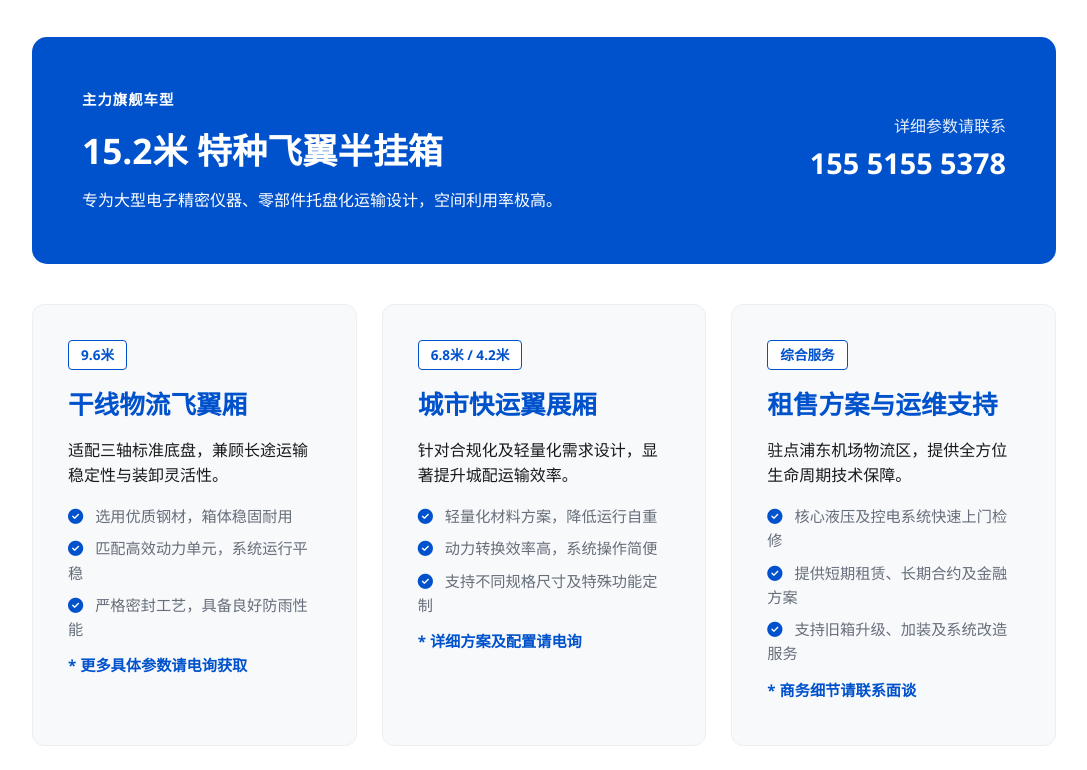
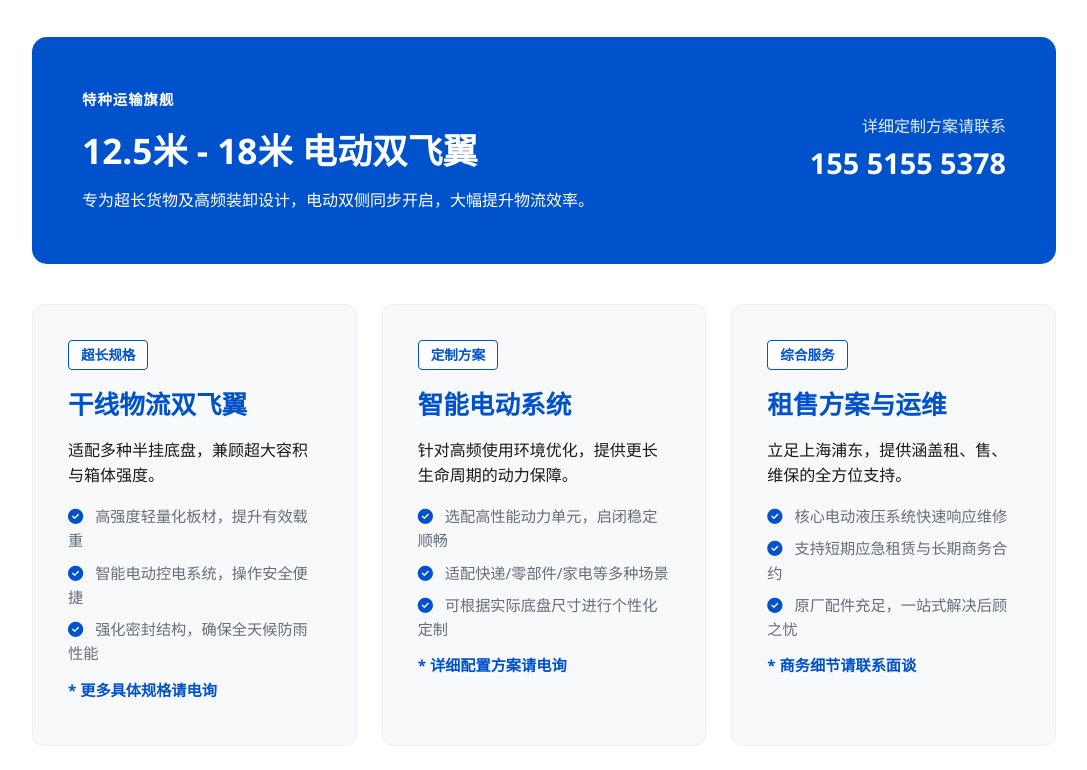
Before and after one commit to wangmouyun/wmqm.com, a plain HTML site: page index.html in a window 1280 px wide. Shown: the part 710-1480 px from the top of the page, without its empty margins (96-1183 px from the left). Drawn offline with Linux system fonts and the light colour scheme.

Commit message:
Update index.html

```diff
--- a/index.html
+++ b/index.html
@@ -3,7 +3,7 @@
 <head>
     <meta charset="UTF-8">
     <meta name="viewport" content="width=device-width, initial-scale=1.0, maximum-scale=1.0, user-scalable=no">
-    <title>网谋汽贸 | 集装箱专业租售</title>
+    <title>网谋汽贸 | 飞翼门集装箱专业租售</title>
     <link rel="stylesheet" href="https://cdnjs.cloudflare.com/ajax/libs/font-awesome/6.4.0/css/all.min.css">
     <style>
         :root {
@@ -109,7 +109,7 @@
         .product-card ul li { margin-bottom: 8px; color: var(--tech-gray); font-size: 0.95rem; }
         .product-card ul li i { color: var(--main-blue); margin-right: 8px; }
 
-        /* --- 15米特型箱高亮区 --- */
+        /* --- 高亮区 --- */
         .highlight-banner {
             background: var(--main-blue);
             color: white;
@@ -140,7 +140,7 @@
             padding: 15px 40px;
             border-radius: 50px;
             box-shadow: 0 4px 15px rgba(0,0,0,0.06);
-            margin-bottom: 20px; /* 控制名片与下方电话的间距 */
+            margin-bottom: 20px;
         }
         .phone-display {
             font-size: 4rem;
@@ -187,10 +187,10 @@
 
     <section class="hero">
         <div class="hero-text">
-            <span class="hero-badge"><i class="fas fa-map-marker-alt"></i> 上海市浦东新区物流大道188号</span>
-            <h1>飞翼门集装箱<br>租售与定制专家</h1>
-            <p>主营全系列飞翼门集装箱，涵盖15.2米至4.2米各型规格。提供灵活的租售方案及专业定制服务，上海浦东现货供应。</p>
-            <a href="tel:15551555378" class="cta-btn">咨询热线</a>
+            <span class="hero-badge"><i class="fas fa-bolt"></i> 智能电动系统 · 现货供应</span>
+            <h1>12.5米-18米<br>电动双飞翼厢体</h1>
+            <p>专业提供大尺寸电动双飞翼集装箱租售方案。整合高强度轻量化工艺与智能电动液压技术，适配长途干线及特种运输需求。</p>
+            <a href="tel:15551555378" class="cta-btn">获取最新报价</a>
         </div>
         <div style="flex:1; text-align:center;">
             <i class="fas fa-truck-moving" style="font-size: 180px; color: #d0deee;"></i>
@@ -202,49 +202,49 @@
 
         <div class="highlight-banner">
             <div>
-                <span style="text-transform: uppercase; font-weight: bold; letter-spacing: 1px; font-size: 0.9rem;">主力旗舰车型</span>
-                <h2>15.2米 特种飞翼半挂箱</h2>
-                <p>专为大型电子精密仪器、零部件托盘化运输设计，空间利用率极高。</p>
+                <span style="text-transform: uppercase; font-weight: bold; letter-spacing: 1px; font-size: 0.9rem;">特种运输旗舰</span>
+                <h2>12.5米 - 18米 电动双飞翼</h2>
+                <p>专为超长货物及高频装卸设计，电动双侧同步开启，大幅提升物流效率。</p>
             </div>
             <div style="text-align: right;">
-                <span style="font-size: 1rem; opacity: 0.9;">详细参数请联系</span><br>
+                <span style="font-size: 1rem; opacity: 0.9;">详细定制方案请联系</span><br>
                 <span style="font-size: 1.8rem; font-weight: 900;">155 5155 5378</span>
             </div>
         </div>
 
         <div class="product-grid">
             <div class="product-card">
-                <span class="size-tag">9.6米</span>
-                <h3>干线物流飞翼厢</h3>
-                <p>适配三轴标准底盘，兼顾长途运输稳定性与装卸灵活性。</p>
+                <span class="size-tag">超长规格</span>
+                <h3>干线物流双飞翼</h3>
+                <p>适配多种半挂底盘，兼顾超大容积与箱体强度。</p>
                 <ul>
-                    <li><i class="fas fa-check-circle"></i> 选用优质钢材，箱体稳固耐用</li>
-                    <li><i class="fas fa-check-circle"></i> 匹配高效动力单元，系统运行平稳</li>
-                    <li><i class="fas fa-check-circle"></i> 严格密封工艺，具备良好防雨性能</li>
-                    <li style="margin-top:12px; color:var(--main-blue); font-weight:bold;">* 更多具体参数请电询获取</li>
+                    <li><i class="fas fa-check-circle"></i> 高强度轻量化板材，提升有效载重</li>
+                    <li><i class="fas fa-check-circle"></i> 智能电动控电系统，操作安全便捷</li>
+                    <li><i class="fas fa-check-circle"></i> 强化密封结构，确保全天候防雨性能</li>
+                    <li style="margin-top:12px; color:var(--main-blue); font-weight:bold;">* 更多具体规格请电询</li>
                 </ul>
             </div>
 
             <div class="product-card">
-                <span class="size-tag">6.8米 / 4.2米</span>
-                <h3>城市快运翼展厢</h3>
-                <p>针对合规化及轻量化需求设计，显著提升城配运输效率。</p>
+                <span class="size-tag">定制方案</span>
+                <h3>智能电动系统</h3>
+                <p>针对高频使用环境优化，提供更长生命周期的动力保障。</p>
                 <ul>
-                    <li><i class="fas fa-check-circle"></i> 轻量化材料方案，降低运行自重</li>
-                    <li><i class="fas fa-check-circle"></i> 动力转换效率高，系统操作简便</li>
-                    <li><i class="fas fa-check-circle"></i> 支持不同规格尺寸及特殊功能定制</li>
-                    <li style="margin-top:12px; color:var(--main-blue); font-weight:bold;">* 详细方案及配置请电询</li>
+                    <li><i class="fas fa-check-circle"></i> 选配高性能动力单元，启闭稳定顺畅</li>
+                    <li><i class="fas fa-check-circle"></i> 适配快递/零部件/家电等多种场景</li>
+                    <li><i class="fas fa-check-circle"></i> 可根据实际底盘尺寸进行个性化定制</li>
+                    <li style="margin-top:12px; color:var(--main-blue); font-weight:bold;">* 详细配置方案请电询</li>
                 </ul>
             </div>
 
             <div class="product-card">
                 <span class="size-tag">综合服务</span>
-                <h3>租售方案与运维支持</h3>
-                <p>驻点浦东机场物流区，提供全方位生命周期技术保障。</p>
+                <h3>租售方案与运维</h3>
+                <p>立足上海浦东，提供涵盖租、售、维保的全方位支持。</p>
                 <ul>
-                    <li><i class="fas fa-check-circle"></i> 核心液压及控电系统快速上门检修</li>
-                    <li><i class="fas fa-check-circle"></i> 提供短期租赁、长期合约及金融方案</li>
-                    <li><i class="fas fa-check-circle"></i> 支持旧箱升级、加装及系统改造服务</li>
+                    <li><i class="fas fa-check-circle"></i> 核心电动液压系统快速响应维修</li>
+                    <li><i class="fas fa-check-circle"></i> 支持短期应急租赁与长期商务合约</li>
+                    <li><i class="fas fa-check-circle"></i> 原厂配件充足，一站式解决后顾之忧</li>
                     <li style="margin-top:12px; color:var(--main-blue); font-weight:bold;">* 商务细节请联系面谈</li>
                 </ul>
             </div>
@@ -262,12 +262,12 @@
         </div>
 
         <a href="tel:15551555378" class="phone-display">155 5155 5378</a>
-        <p style="color:var(--tech-gray); font-size: 0.9rem;">欢迎实地看箱，全国范围可安排车辆交付</p>
+        <p style="color:var(--tech-gray); font-size: 0.9rem;">欢迎实地考察电动系统，全国范围可安排交付</p>
     </section>
 
     <footer>
         <p>&copy; <span id="year"></span> 网谋汽贸 版权所有</p>
-        <p style="margin-top: 8px; font-size: 0.8rem;">专业飞翼门集装箱租赁·销售·定制一站式服务商</p>
+        <p style="margin-top: 8px; font-size: 0.8rem;">电动双飞翼集装箱租售·定制专业服务商</p>
     </footer>
 
     <script>
```
